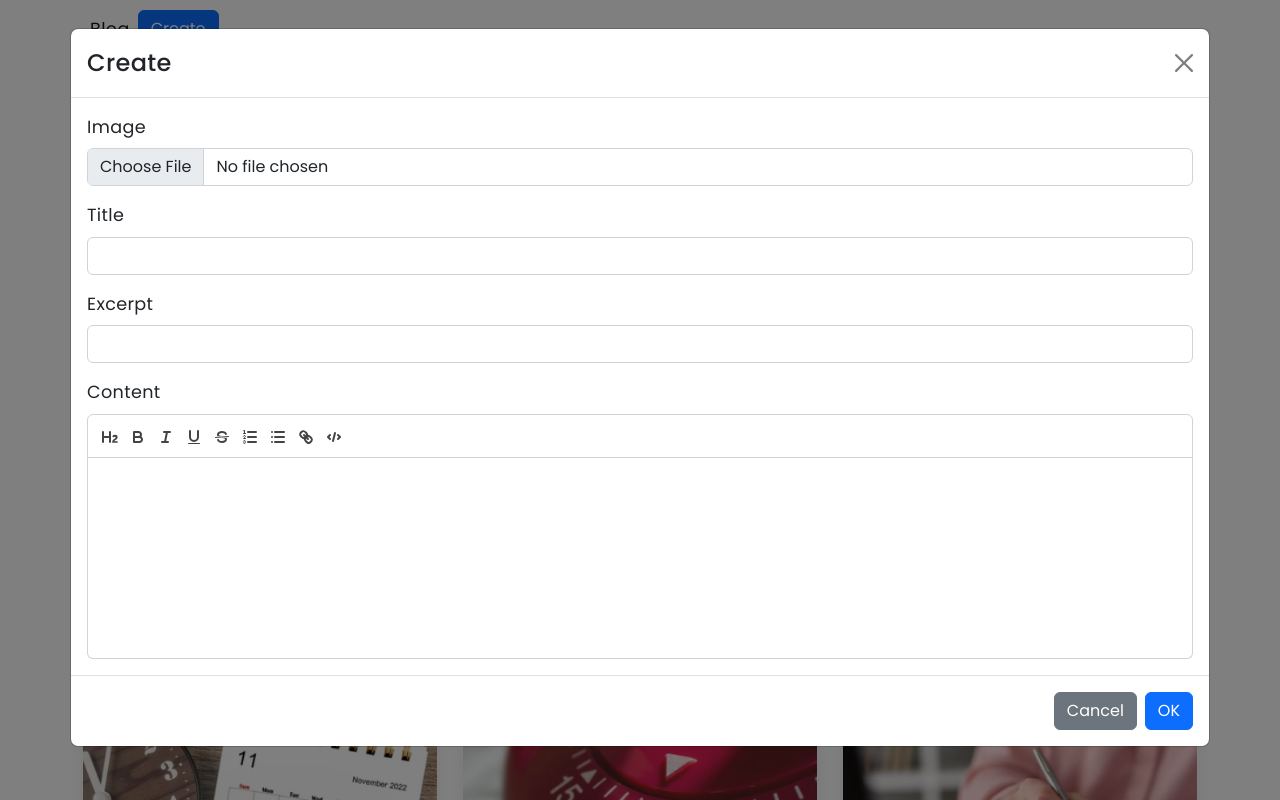
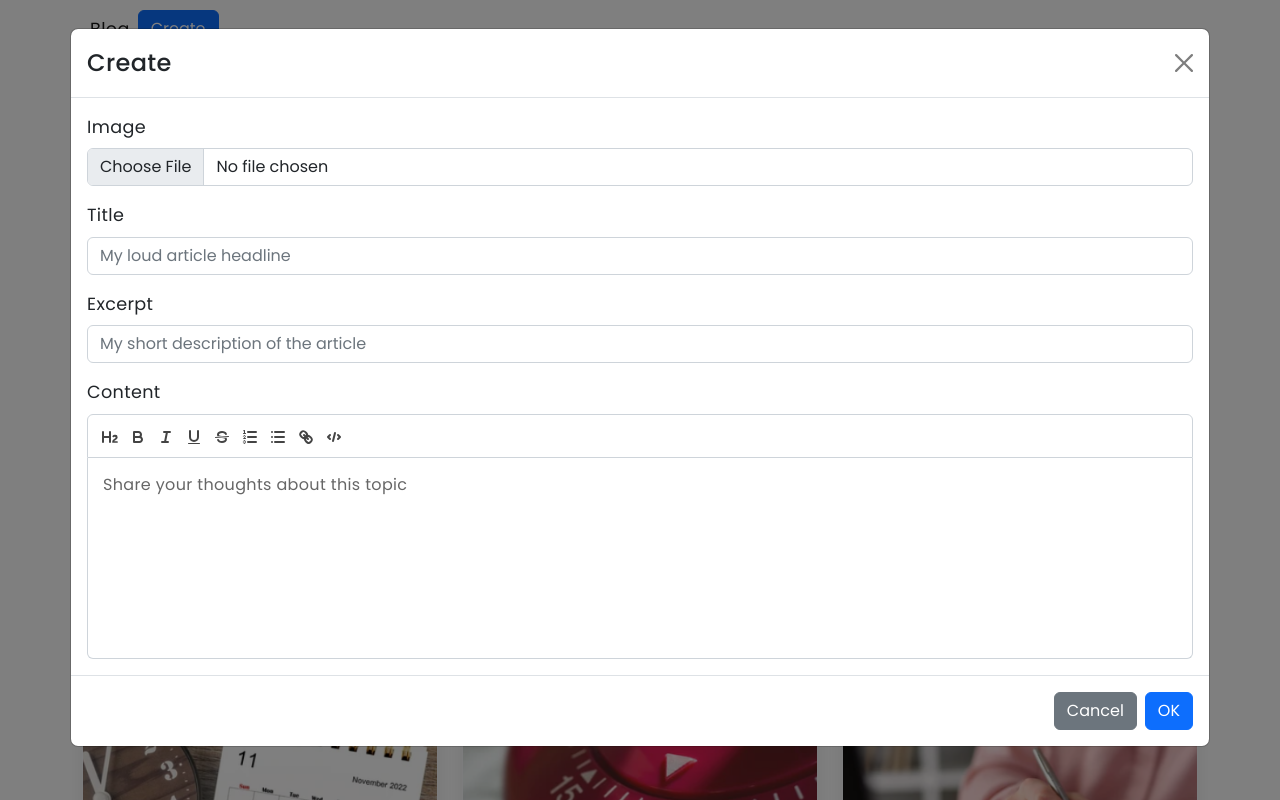
Before and after one commit to edelvarden/blog-app, a React (Vite) app: page / in a window 1280 px wide. Both pictures are taken after a click on the button "Create". Shown: the top 800 px of the page. Built offline with nearby package versions, Linux system fonts and the light colour scheme.

Commit message:
added form validation & placeholders

```diff
--- a/src/components/FormRichEdit/index.jsx
+++ b/src/components/FormRichEdit/index.jsx
@@ -14,18 +14,20 @@ const toolbarOptions = [
     { 'code-block': 'code' },
 ];
 
-const PostContent = ({ postContent, setPostContent }) => (
+const PostContent = ({ postContent, setPostContent, placeholder }) => (
     <ReactQuill
         theme='snow'
         value={postContent}
         onChange={setPostContent}
         modules={{ toolbar: toolbarOptions }}
+        placeholder={placeholder}
+        required
     />
 );
 
-const FormRichEdit = ({ value, onChange }) => (
+const FormRichEdit = ({ value, onChange, placeholder }) => (
     <>
-        <PostContent postContent={value} setPostContent={onChange} />
+        <PostContent postContent={value} setPostContent={onChange} placeholder={placeholder} />
     </>
 );
 
--- a/src/components/FormRichEdit/styles.scss
+++ b/src/components/FormRichEdit/styles.scss
@@ -6,6 +6,11 @@ $border-radius: .375rem;
   min-height: 200px;
   max-height: 300px;
 }
+
+.ql-editor.ql-blank::before {
+  font-style: normal;
+}
+
 .ql-toolbar.ql-snow {
   border-top-right-radius: $border-radius;
   border-top-left-radius: $border-radius;
--- a/src/components/ModalWindow/index.jsx
+++ b/src/components/ModalWindow/index.jsx
@@ -1,5 +1,5 @@
 import FormRichEdit from 'components/FormRichEdit';
-import { useState, useMemo } from 'react';
+import { useMemo, useState } from 'react';
 import { Button, Form, Modal } from "react-bootstrap";
 
 const ModalWindow = ({ isOpen, onClose, title, submitLabel, onSubmit, postImage = null, postTitle = '', postExcerpt = '', postContent = '' }) => {
@@ -7,10 +7,18 @@ const ModalWindow = ({ isOpen, onClose, title, submitLabel, onSubmit, postImage
   const [newPostExcerpt, setNewPostExcerpt] = useState(postExcerpt);
   const [newPostContent, setNewPostContent] = useState(postContent);
   const [imagePreview, setImagePreview] = useState(postImage);
+  const [validated, setValidated] = useState(false);
 
   const handleSubmit = (e) => {
     e.preventDefault();
+    const form = e.currentTarget;
+    if (form.checkValidity() === false) {
+      e.stopPropagation();
+    }
 
+    setValidated(true);
+
+    if (validated && newPostTitle.length > 10 && newPostContent.length > 30) {
       const postData = {
         image: imagePreview,
         title: newPostTitle,
@@ -19,6 +27,7 @@ const ModalWindow = ({ isOpen, onClose, title, submitLabel, onSubmit, postImage
       };
 
       onSubmit(postData);
+    }
   };
 
   const handleImageChange = (e) => {
@@ -34,13 +43,13 @@ const ModalWindow = ({ isOpen, onClose, title, submitLabel, onSubmit, postImage
       canvas.toBlob((blob) => {
         const convertedFile = new File([blob], `${file.name.split('.').shift()}.webp`, { type: 'image/webp' });
 
-        // do something with the converted file, such as uploading it to a server
+        // Do something with the converted file, such as uploading it to a server
         setImagePreview(URL.createObjectURL(convertedFile));
       }, 'image/webp', 1);
     });
   }
 
-  const richEdit =  useMemo(() => <FormRichEdit style={{ marginBottom: '1em' }} value={newPostContent} onChange={(value) => setNewPostContent(value)} />);
+  const richEdit = useMemo(() => <FormRichEdit style={{ marginBottom: '1em' }} value={newPostContent} onChange={(value) => setNewPostContent(value)} placeholder={'Share your thoughts about this topic'} />);
 
   return (
     <>
@@ -49,7 +58,7 @@ const ModalWindow = ({ isOpen, onClose, title, submitLabel, onSubmit, postImage
           <Modal.Title>{title}</Modal.Title>
         </Modal.Header>
         <Modal.Body>
-          <Form>
+          <Form noValidate validated={validated} onSubmit={handleSubmit}>
             <Form.Group controlId="postImage">
               <Form.Label>Image</Form.Label>
               <Form.Control style={{ marginBottom: '1em' }} type='file' accept="image/*" onChange={handleImageChange} required />
@@ -58,12 +67,12 @@ const ModalWindow = ({ isOpen, onClose, title, submitLabel, onSubmit, postImage
 
             <Form.Group controlId="postTitle">
               <Form.Label>Title</Form.Label>
-              <Form.Control autoComplete="off" style={{ marginBottom: '1em' }} type='text' value={newPostTitle} onChange={(e) => setNewPostTitle(e.target.value)} required />
+              <Form.Control autoComplete="off" style={{ marginBottom: '1em' }} type='text' value={newPostTitle} onChange={(e) => setNewPostTitle(e.target.value)} required placeholder={'My loud article headline'} minLength={10} maxLength={100} />
             </Form.Group>
 
             <Form.Group controlId="postExcerpt">
               <Form.Label>Excerpt</Form.Label>
-              <Form.Control autoComplete="off" style={{ marginBottom: '1em' }} type='text' value={newPostExcerpt} onChange={(e) => setNewPostExcerpt(e.target.value)} required />
+              <Form.Control autoComplete="off" style={{ marginBottom: '1em' }} type='text' value={newPostExcerpt} onChange={(e) => setNewPostExcerpt(e.target.value)} required placeholder={'My short description of the article'} minLength={10} maxLength={100} />
             </Form.Group>
 
             <Form.Group controlId="postContent">
@@ -76,7 +85,7 @@ const ModalWindow = ({ isOpen, onClose, title, submitLabel, onSubmit, postImage
           <Button variant="secondary" onClick={onClose}>
             Cancel
           </Button>
-          <Button variant="primary" onClick={handleSubmit}>
+          <Button variant="primary" type="submit" onClick={handleSubmit}>
             {submitLabel}
           </Button>
         </Modal.Footer>
```
Lines whose indentation alone changed are shown as unchanged.
